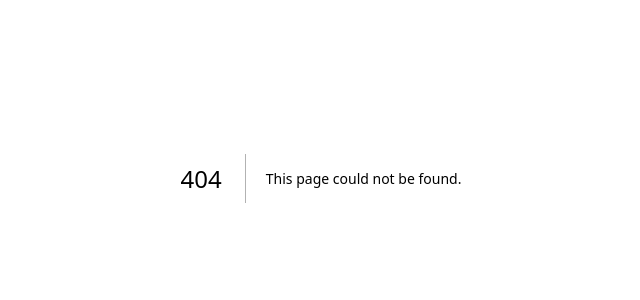
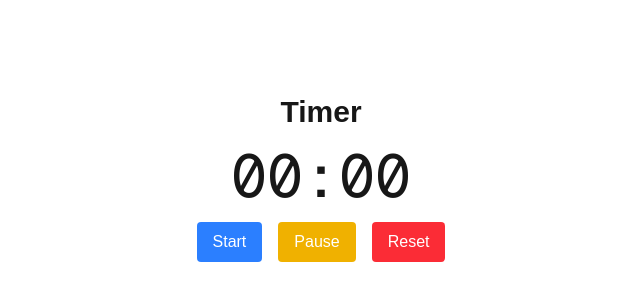
Before and after one commit to AGR27/FocusFlow, a Next.js app in the folder frontend/: page /timer in a window 1280 px wide. Before the commit this address had no page. Shown: the part 222-522 px from the top of the page, without its empty margins (319-959 px from the left). Built offline with nearby package versions, Linux system fonts and the light colour scheme.

Commit message:
with timer

```diff
--- /dev/null
+++ b/frontend/src/app/timer/page.tsx
@@ -0,0 +1,9 @@
+import Timer from "@/components/Timer";
+
+export default function TimerPage() {
+  return (
+    <div>
+      <Timer />
+    </div>
+  );
+}
--- a/frontend/src/components/Timer.tsx
+++ b/frontend/src/components/Timer.tsx
@@ -0,0 +1,66 @@
+"use client";
+
+import { useEffect, useState } from "react";
+
+export default function Timer() {
+  const [time, setTime] = useState(0);
+  const [isRunning, setIsRunning] = useState(false);
+
+  useEffect(() => {
+    let interval: NodeJS.Timeout;
+
+    if (isRunning) {
+      interval = setInterval(() => {
+        setTime((prevTime) => prevTime + 1);
+      }, 1000);
+    }
+
+    return () => clearInterval(interval);
+  }, [isRunning]);
+
+  const toggleTimer = () => {
+    setIsRunning((prev) => !prev);
+  }
+  const resetTimer = () => {
+    setTime(0);
+    setIsRunning(false);
+  };
+
+  const formatTime = (seconds: number) => {
+    const mins = Math.floor(seconds / 60)
+      .toString()
+      .padStart(2, "0");
+    const secs = (seconds % 60).toString().padStart(2, "0");
+    return `${mins}:${secs}`;
+  };
+
+  return (
+    <div className="flex flex-col items-center justify-center min-h-screen p-4 space-y-4">
+      <h1 className="text-3xl font-bold">Timer</h1>
+      <div className="text-6xl font-mono">{formatTime(time)}</div>
+      <div className="space-x-4">
+        <button
+          className="px-4 py-2 text-white bg-blue-500 rounded hover:bg-blue-600"
+          onClick={() => setIsRunning(true)}
+        >
+          Start
+        </button>
+        <button
+          className="px-4 py-2 text-white bg-yellow-500 rounded hover:bg-yellow-600"
+          onClick={() => setIsRunning(false)}
+        >
+          Pause
+        </button>
+        <button
+          className="px-4 py-2 text-white bg-red-500 rounded hover:bg-red-600"
+          onClick={() => {
+            setIsRunning(false);
+            setTime(0);
+          }}
+        >
+          Reset
+        </button>
+      </div>
+    </div>
+  );
+}
```
